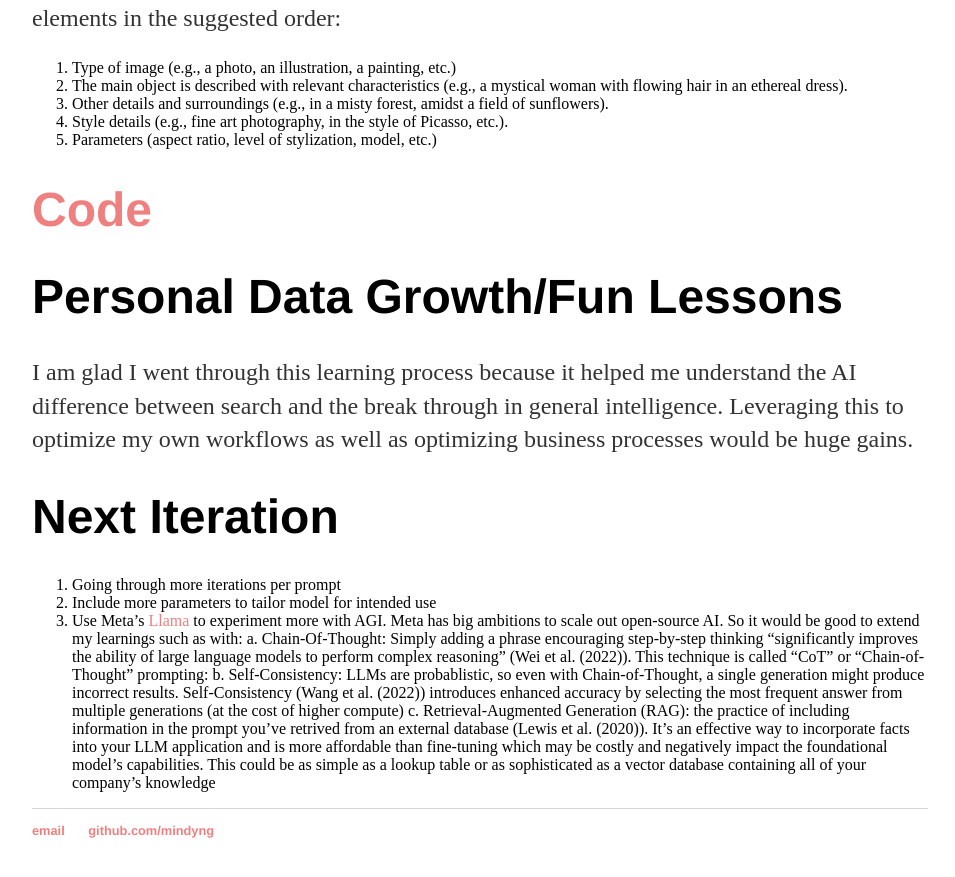
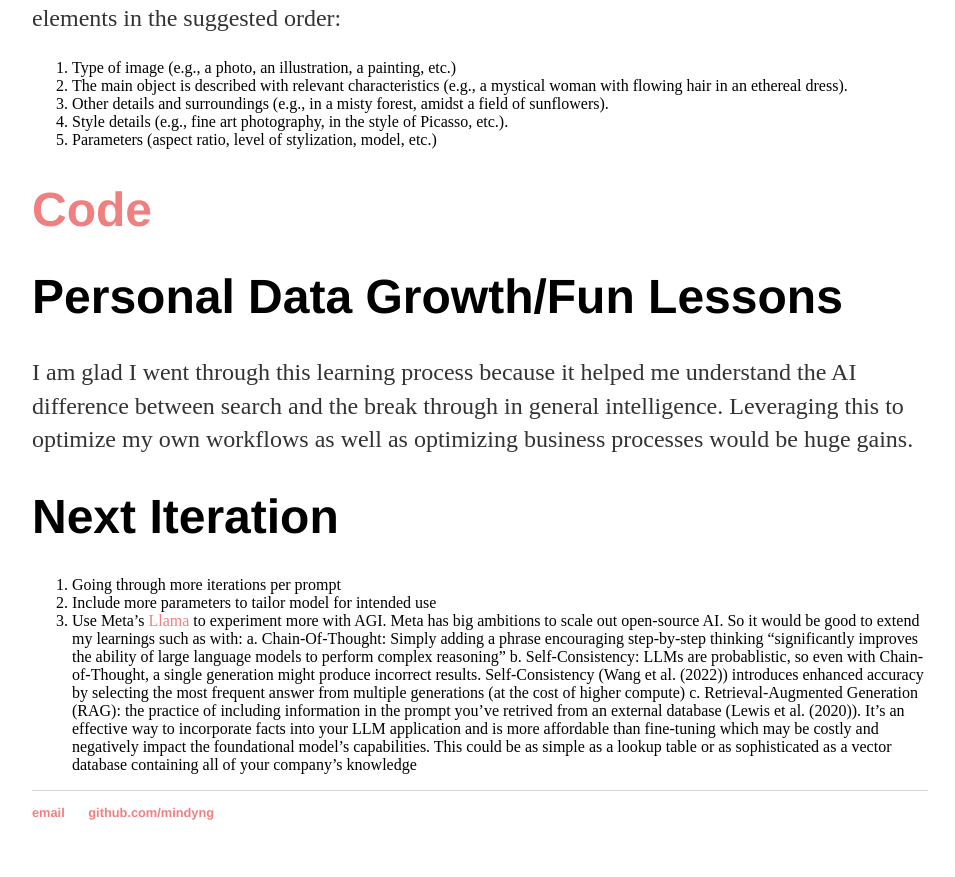
Before and after one commit to mindyng/mindyng.github.io, a Jekyll site: the page built from _posts/2024-01-29-Prompt-Engineering.md, in a window 1280 px wide and 900 px high, scrolled down 2022 px. Shown: the top 877 px of the window, without its empty margins (160-1115 px from the left). Built offline with Jekyll 4.4.1, drawn with Linux system fonts in a browser that asks for light colours; our own code applies the rules of GitHub Pages for plain Markdown files.

Commit message:
Update 2024-01-29-Prompt-Engineering.md

```diff
--- a/_posts/2024-01-29-Prompt-Engineering.md
+++ b/_posts/2024-01-29-Prompt-Engineering.md
@@ -64,6 +64,6 @@ optimizing business processes would be huge gains.
 2. Include more parameters to tailor model for intended use
 3. Use Meta's [Llama](https://github.com/facebookresearch/llama-recipes/blob/main/examples/Prompt_Engineering_with_Llama_2.ipynb?utm_source=twitter&utm_medium=organic_social&utm_campaign=llama&utm_content=video) to
    experiment more with AGI. Meta has big ambitions to scale out open-source AI. So it would be good to extend my learnings such as with:
-   a. Chain-Of-Thought: Simply adding a phrase encouraging step-by-step thinking "significantly improves the ability of large language models to perform complex reasoning" (Wei et al. (2022)). This technique is called "CoT" or "Chain-of-Thought" prompting:
-   b. Self-Consistency: LLMs are probablistic, so even with Chain-of-Thought, a single generation might produce incorrect results. Self-Consistency (Wang et al. (2022)) introduces enhanced accuracy by selecting the most frequent answer from multiple generations (at the cost of higher compute)
-   c. Retrieval-Augmented Generation (RAG): the practice of including information in the prompt you've retrived from an external database (Lewis et al. (2020)). It's an effective way to incorporate facts into your LLM application and is more affordable than fine-tuning which may be costly and negatively impact the foundational model's capabilities. This could be as simple as a lookup table or as sophisticated as a vector database containing all of your company's knowledge
+    a. Chain-Of-Thought: Simply adding a phrase encouraging step-by-step thinking "significantly improves the ability of large language models to perform complex reasoning"
+    b. Self-Consistency: LLMs are probablistic, so even with Chain-of-Thought, a single generation might produce incorrect results. Self-Consistency (Wang et al. (2022)) introduces enhanced accuracy by selecting the most frequent answer from multiple generations (at the cost of higher compute)
+    c. Retrieval-Augmented Generation (RAG): the practice of including information in the prompt you've retrived from an external database (Lewis et al. (2020)). It's an effective way to incorporate facts into your LLM application and is more affordable than fine-tuning which may be costly and negatively impact the foundational model's capabilities. This could be as simple as a lookup table or as sophisticated as a vector database containing all of your company's knowledge
```
